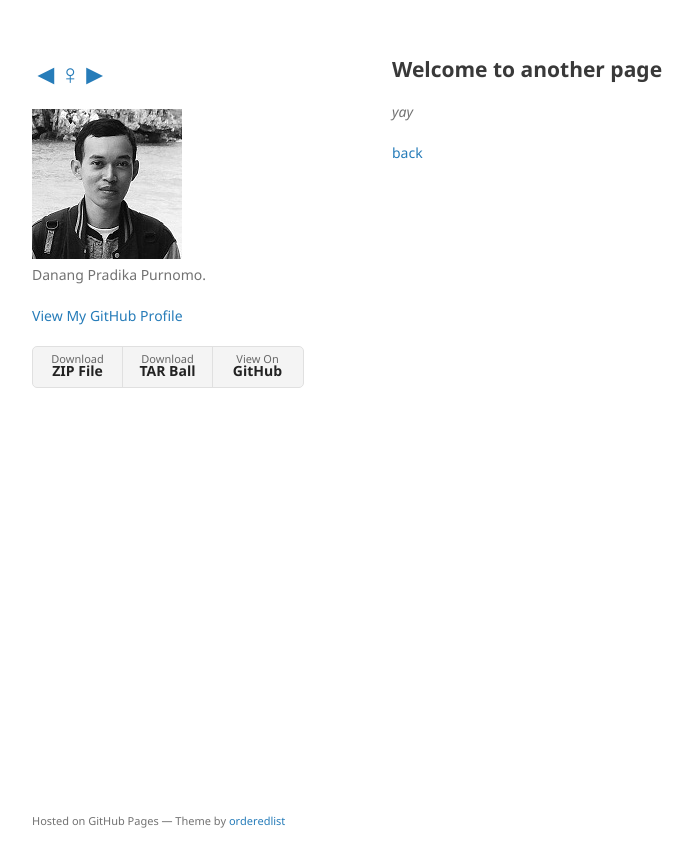
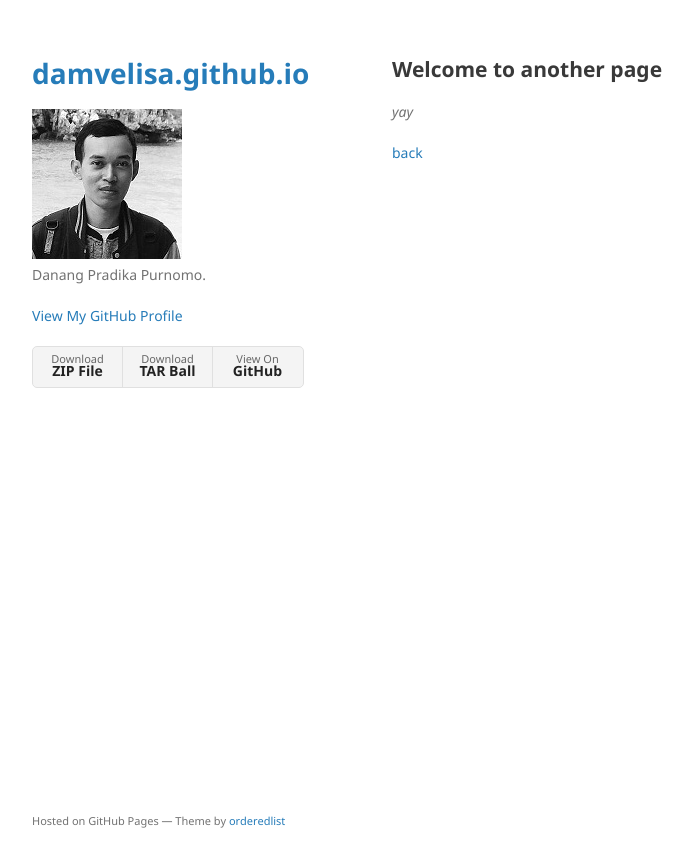
Before and after one commit to damvelisa/damvelisa.github.io, a Jekyll site: the page built from another-page.md, in a window 1280 px wide. Shown: the top 867 px of the page, without its empty margins (178-871 px from the left). Built offline with Jekyll 4.4.1, drawn with Linux system fonts in a browser that asks for light colours; our own code applies the rules of GitHub Pages for plain Markdown files.

```diff
--- a/_config.yml
+++ b/_config.yml
@@ -1,4 +1,4 @@
-title: ◄♀►
+title:
 logo: /assets/img/dna.jpg
 description: Danang Pradika Purnomo.
 show_downloads: true
```
